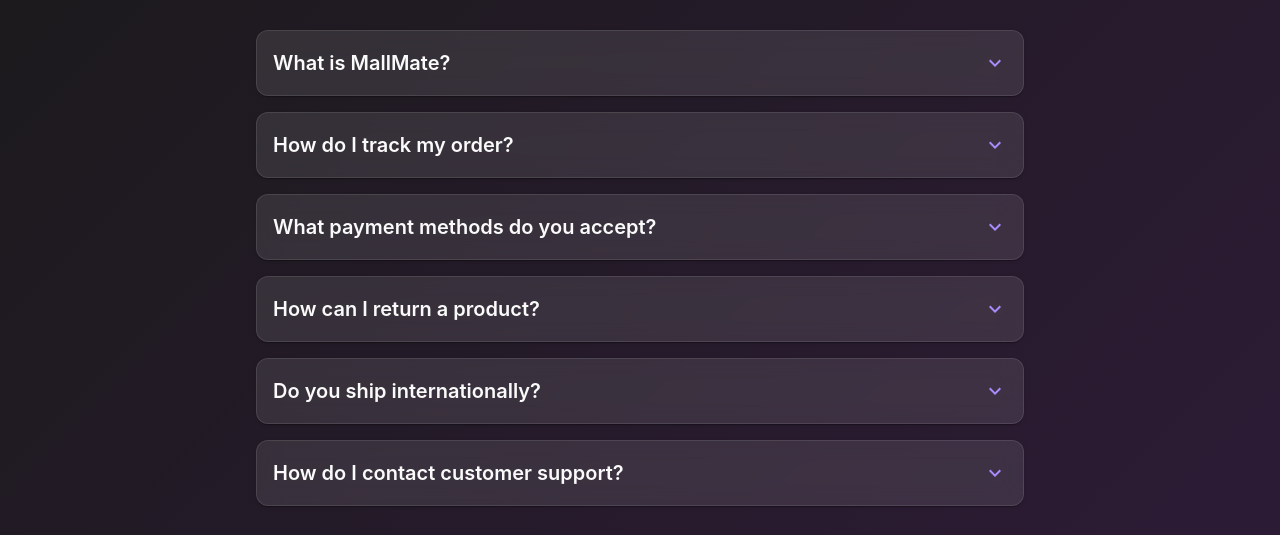
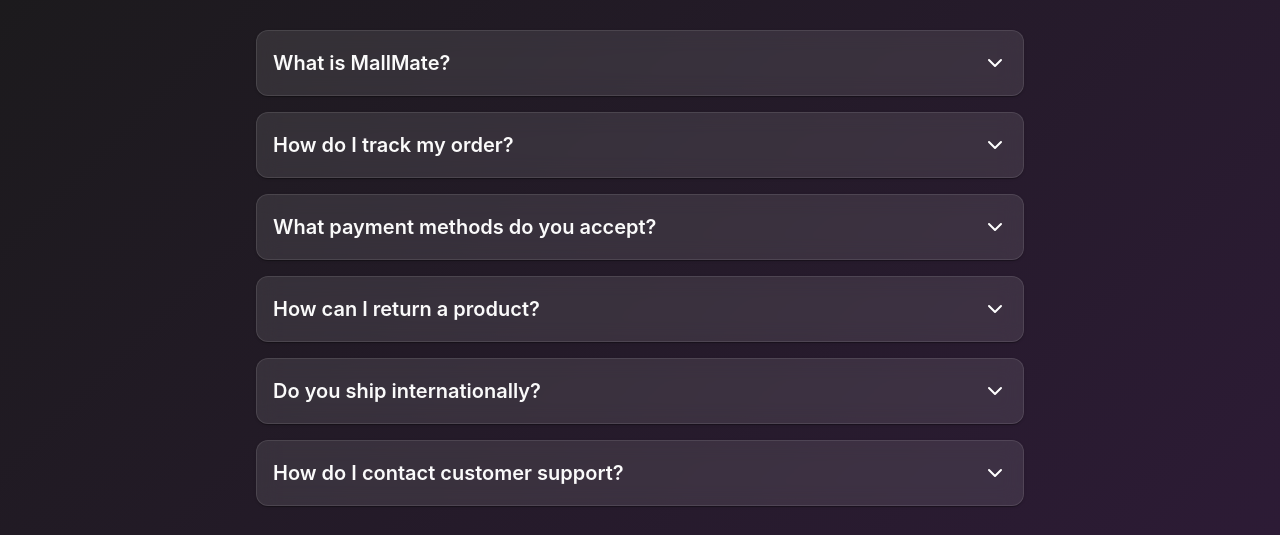
Before and after one commit to Gaurang1901/MallMate-WebApp, a React (Vite) app: page /faq in a window 1280 px wide. Shown: the part 273-808 px from the top of the page. Built offline with nearby package versions, Linux system fonts and the light colour scheme; a web font is replaced by a local one.

Commit message:
fixed issues while building

```diff
--- a/src/pages/FAQ.tsx
+++ b/src/pages/FAQ.tsx
@@ -9,7 +9,8 @@
   InputAdornment,
 } from '@mui/material';
 import { motion } from 'framer-motion';
-import { Search, ExpandMore } from '@mui/icons-material';
+import { ChevronDown, Search } from 'lucide-react';
+// import { Search, ExpandMore } from '@mui/icons-material';
 
 // Animation variants
 const containerVariants = {
@@ -184,7 +185,7 @@
                   }}
                 >
                   <AccordionSummary
-                    expandIcon={<ExpandMore sx={{ color: theme.palette.primary.main }} />}
+                    expandIcon={<ChevronDown />}
                     sx={{
                       '&:hover': {
                         backgroundColor: theme.palette.mode === 'dark'
--- a/src/pages/categories/CategoryPage.tsx
+++ b/src/pages/categories/CategoryPage.tsx
@@ -4,7 +4,7 @@
   Container,
   Typography,
   useTheme,
-  useMediaQuery,
+  // useMediaQuery,
 } from "@mui/material";
 import { motion } from "framer-motion";
 import { useNavigate } from "react-router-dom";
@@ -61,13 +61,14 @@
   categoryName,
 }) => {
   const theme = useTheme();
-  const isMobile = useMediaQuery(theme.breakpoints.down("sm"));
+  // const isMobile = useMediaQuery(theme.breakpoints.down("sm"));
   const navigate = useNavigate();
   const [filteredProducts, setFilteredProducts] = useState(mockProducts);
 
   const handleFilterChange = (filters: any) => {
     // Implement filter logic here
     console.log("Filters:", filters);
+    console.log("Filters:", categoryId);
     // For now, just update the products (you'll implement actual filtering logic)
     setFilteredProducts(mockProducts);
   };
--- a/src/shared/components/Footer.tsx
+++ b/src/shared/components/Footer.tsx
@@ -1,11 +1,11 @@
 import React from 'react';
-import { useTheme, useMediaQuery, Typography } from '@mui/material';
+import { useTheme, Typography } from '@mui/material';
 import { motion } from 'framer-motion';
 import { Facebook, Twitter, Instagram, Youtube } from 'lucide-react';
 
 const Footer: React.FC = () => {
   const theme = useTheme();
-  const isMobile = useMediaQuery(theme.breakpoints.down('sm'));
+  // const isMobile = useMediaQuery(theme.breakpoints.down('sm'));
   const isDarkMode = theme.palette.mode === 'dark';
 
   const columnVariants = {
```
